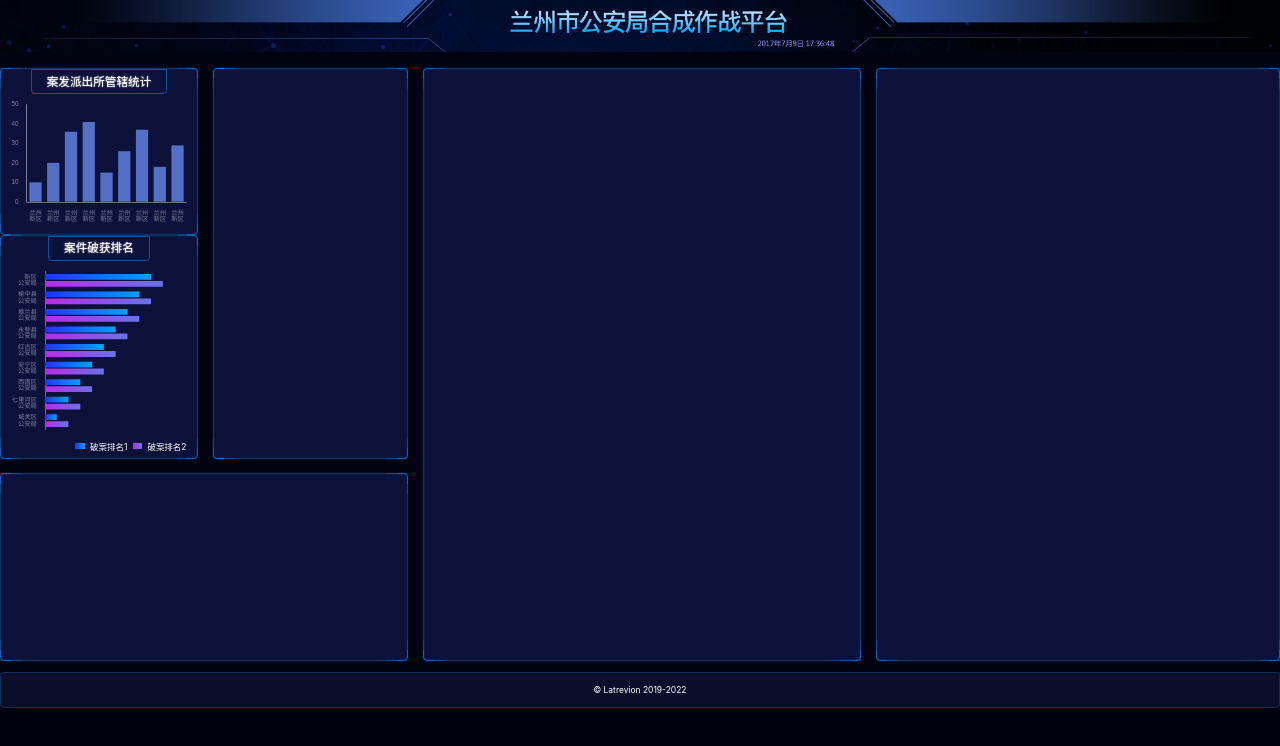
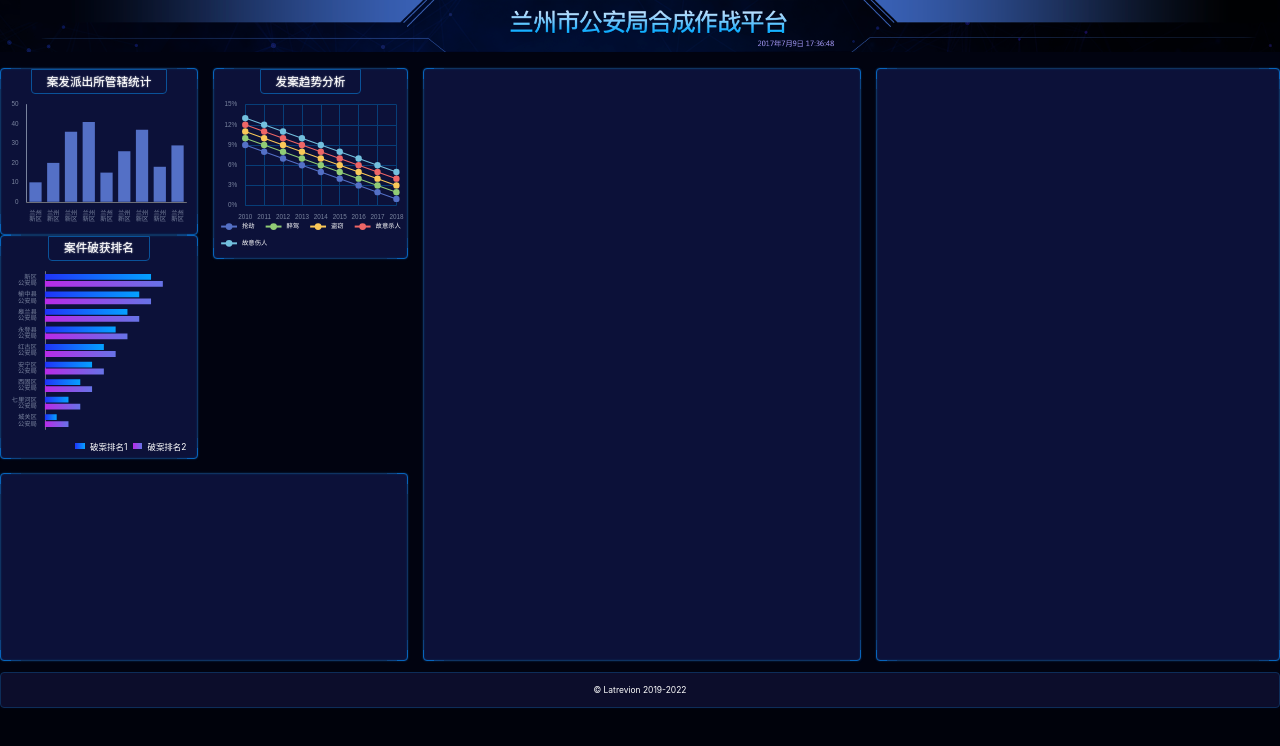
Before and after one commit to Latrevion/large-screen-repository, a Vue app: page /#/ in a window 1280 px wide. Shown: the top 746 px of the page. Built offline with nearby package versions, Linux system fonts and the light colour scheme.

Commit message:
finsh chart3

```diff
--- a/src/components/Home.vue
+++ b/src/components/Home.vue
@@ -6,7 +6,9 @@
                 <Chart1 />
                 <Chart2 />
             </section>
-            <section class="bordered section2"></section>
+            <section class="section2">
+                <Chart3 />
+            </section>
             <section class="bordered section3"></section>
             <section class="bordered section4"></section>
             <section class="bordered section5"></section>
@@ -19,6 +21,7 @@
 <script>
 import Chart1 from './chart-1.vue'
 import Chart2 from './chart-2.vue'
+import Chart3 from './chart-3.vue'
 export default {
     computed: {
         year() {
@@ -31,7 +34,7 @@ export default {
             imgUrl: require("../assets/images/headerBg.png")
         };
     },
-    components: { Chart1, Chart2 }
+    components: { Chart1, Chart2,Chart3 }
 }
 </script>
 <style lang="scss" scoped>
--- /dev/null
+++ b/src/components/chart-3.vue
@@ -0,0 +1,161 @@
+<template>
+    <div class="bordered 发案趋势">
+        <h2>发案趋势分析</h2>
+        <div class="chart3"></div>
+    </div>
+</template>
+<script>
+import * as echarts from 'echarts'
+const px = (n) => { return n / 2420 * pageWidth }
+export default {
+    mounted() {
+        this.initChart()
+    },
+    methods: {
+        initChart() {
+            var myChart = echarts.init(document.querySelector('.chart3'));
+            // 绘制图表
+            myChart.setOption({
+                textStyle: {
+                    fontSize: px(12),
+                    color: '#79839e'
+                },
+                title: { show: false },
+                legend: {
+                    bottom: px(10),
+                    textStyle: { color: 'white' },
+                    itemWidth: px(30),
+                    itemHeight: px(16)
+                },
+                grid: {
+                    x: px(20),
+                    x2: px(20),
+                    y: px(20),
+                    y2: px(70),
+                    containLabel: true
+                },
+                xAxis: {
+                    type: 'category',
+                    boundaryGap: false,
+                    data: [2010, 2011, 2012, 2013, 2014, 2015, 2016, 2017, 2018],
+                    splitLine: { show: true, lineStyle: { color: '#073E78' } },
+                    axisTick: { show: false },
+                    axisLine: { show: false },
+                    axisLabel: {
+                        fontSize: px(12),
+                    }
+                },
+                yAxis: {
+                    type: 'value',
+                    splitLine: { lineStyle: { color: '#073E78' } },
+                    axisLabel: {
+                        fontSize: px(12),
+                        formatter(val) {
+                            return val * 100 + '%';
+                        }
+                    }
+                },
+                series: [
+                    {
+                        name: '抢劫',
+                        type: 'line',
+                        data: [0.01, 0.02, 0.03, 0.04, 0.05, 0.06, 0.07, 0.08, 0.09].reverse(),
+                        symbol: 'circle',
+                        symbolSize: px(12),
+                        lineStyle: { width: px(2) }
+                    },
+                    {
+                        name: '醉驾',
+                        type: 'line',
+                        data: [0.02, 0.03, 0.04, 0.05, 0.06, 0.07, 0.08, 0.09, 0.10].reverse(),
+                        symbol: 'circle',
+                        symbolSize: px(12),
+                        lineStyle: { width: px(2) }
+                    },
+                    {
+                        name: '盗窃',
+                        type: 'line',
+                        data: [0.03, 0.04, 0.05, 0.06, 0.07, 0.08, 0.09, 0.10, 0.11].reverse(),
+                        symbol: 'circle',
+                        symbolSize: px(12),
+                        lineStyle: { width: px(2) }
+                    },
+                    {
+                        name: '故意杀人',
+                        type: 'line',
+                        data: [0.04, 0.05, 0.06, 0.07, 0.08, 0.09, 0.10, 0.11, 0.12].reverse(),
+                        symbol: 'circle',
+                        symbolSize: px(12),
+                        lineStyle: { width: px(2) }
+                    },
+                    {
+                        name: '故意伤人',
+                        type: 'line',
+                        data: [0.05, 0.06, 0.07, 0.08, 0.09, 0.10, 0.11, 0.12, 0.13].reverse(),
+                        symbol: 'circle',
+                        symbolSize: px(12),
+                        lineStyle: { width: px(2) }
+                    }
+                ]
+            }
+            );
+        }
+    }
+}
+
+</script>
+<style lang="scss" scoped>
+@import "../views/_helper.scss";
+
+.bordered {
+    border: 1px solid #0764bc;
+    border-radius: 4px;
+    position: relative;
+    box-shadow: 0 0 2px 0 #0f3361, inset 0 0 2px 0 #0f3361;
+    background-color: #0c1139;
+
+    &::before {
+        content: "";
+        position: absolute;
+        left: 0;
+        bottom: 0;
+        top: 0;
+        right: 0;
+        border-radius: 4px;
+        box-shadow:
+            21px 0 0 -20px #0f3361,
+            -21px 0 0 -20px #0f3361,
+            0 21px 0 -20px #0f3361,
+            0 -21px 0 -20px #0f3361,
+            11px 0 0 -10px #0d4483,
+            -11px 0 0 -10px #0d4483,
+            0 11px 0 -10px #0d4483,
+            0 -11px 0 -10px #0d4483,
+        ;
+    }
+}
+
+
+.发案趋势 {
+    height: px(360);
+    display: flex;
+    flex-direction: column;
+    align-items: center;
+
+    h2 {
+        flex-shrink: 0;
+        border: 1px solid #0a5299;
+        border-bottom-left-radius: 4px;
+        border-bottom-right-radius: 4px;
+        font-size: px(22);
+        line-height: px(24);
+        padding: px(10) px(28);
+        text-shadow: 0 0 px(3) white;
+    }
+
+    .chart3 {
+        flex: 1;
+        width: 100%;
+    }
+}
+</style>
```
